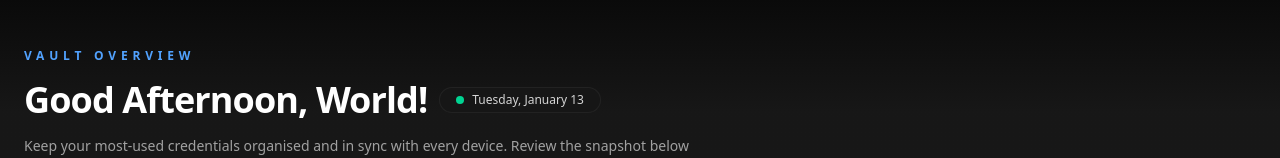
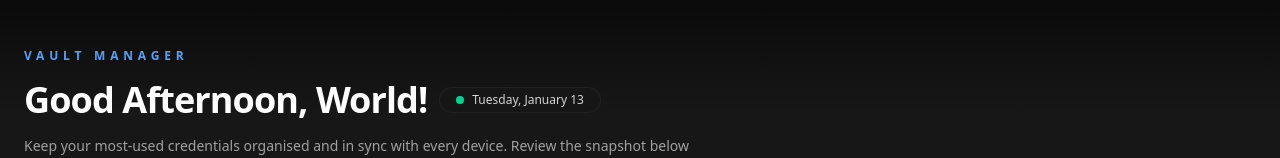
Before and after one commit to HM-Webcoding/Vault-manager, a React (Vite) app: page / in a window 1280 px wide. Shown: the top 158 px of the page. Built offline with nearby package versions, Linux system fonts and the light colour scheme.

Commit message:
just changed

```diff
--- a/src/components/Header.jsx
+++ b/src/components/Header.jsx
@@ -36,7 +36,7 @@ export default function Header () {
                     <p
                         className="text-xs font-semibold uppercase tracking-[0.4em] text-blue-400"
                     >
-                        Vault overview
+                        Vault manager
                     </p>
                     <div
                         className="flex flex-col gap-3 md:flex-row md:items-center"
```
